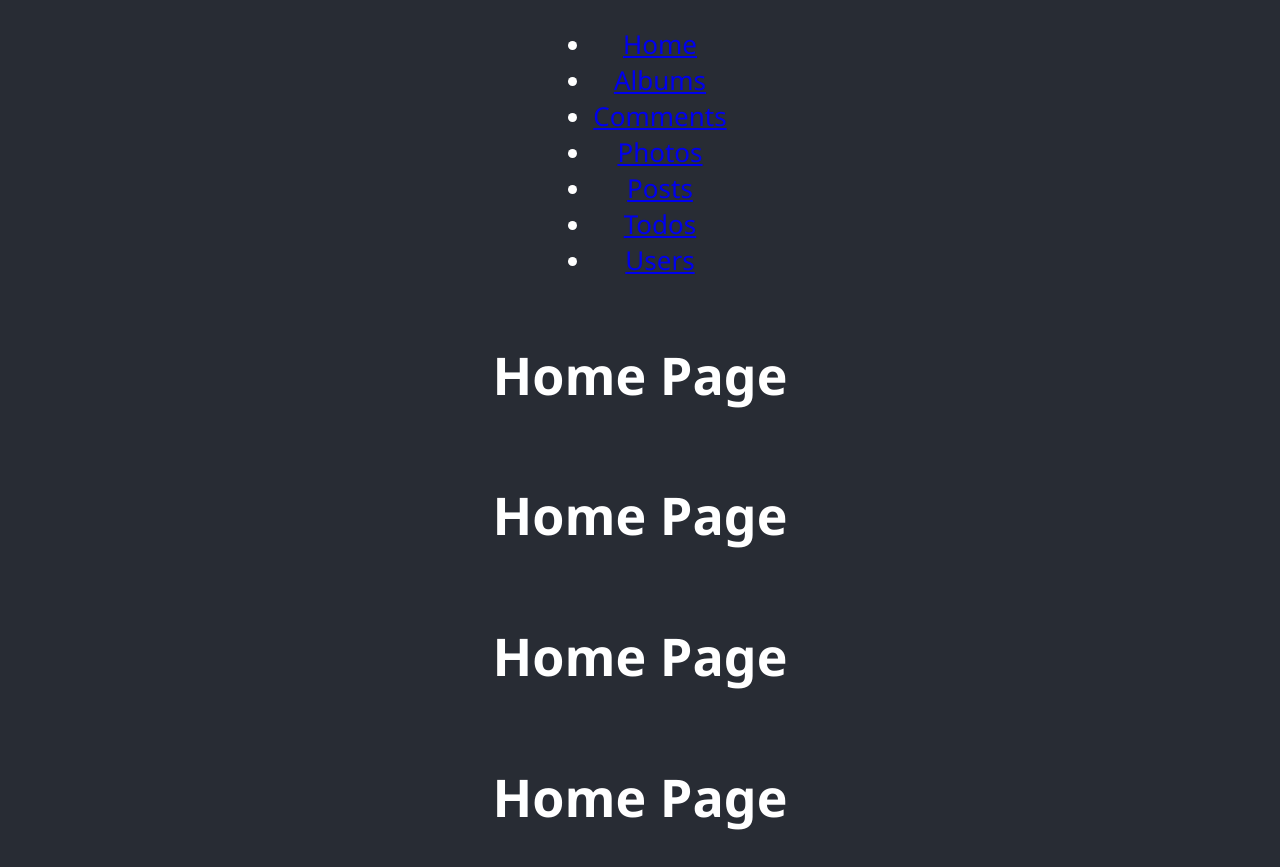
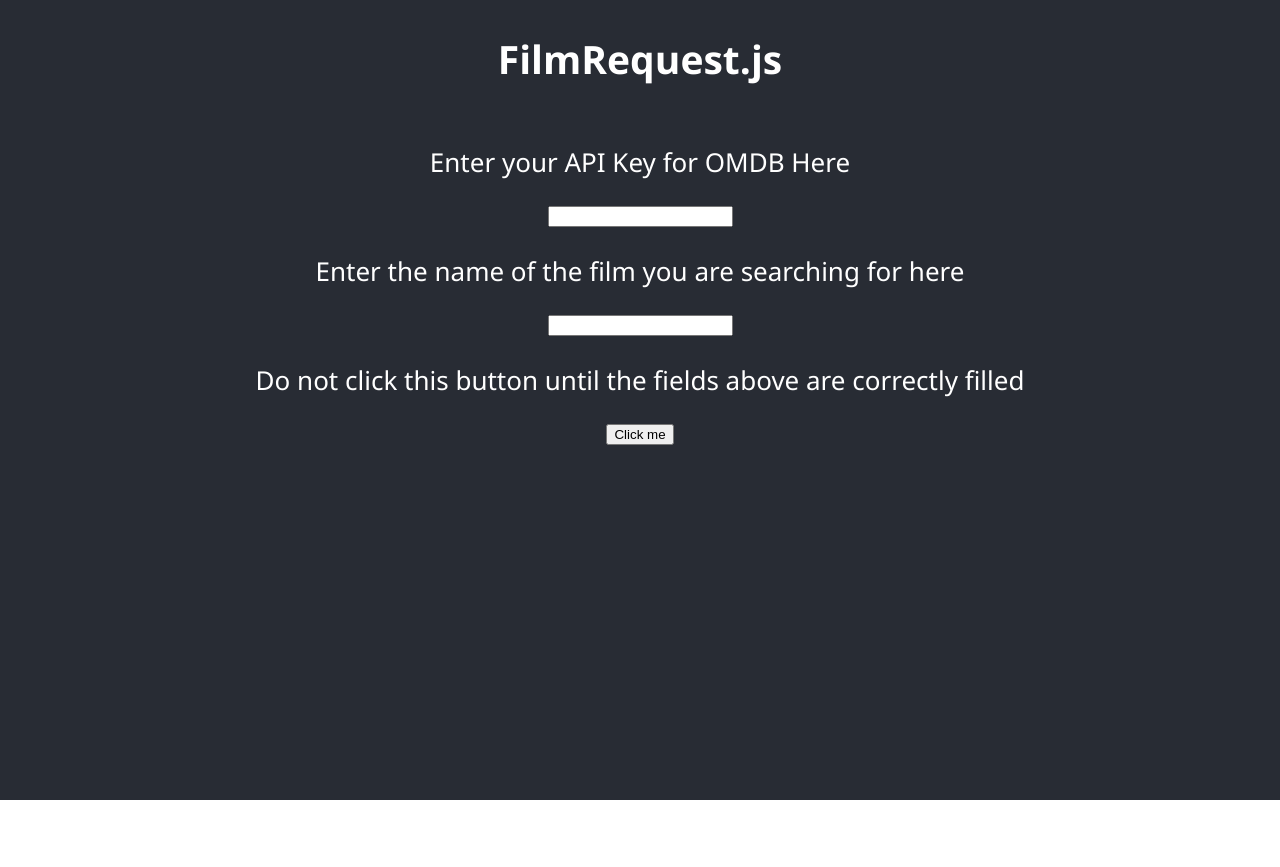
Before and after one commit to AelinaXY/demoreact, a React (Create React App) app: page / in a window 1280 px wide. After the commit the page ends 800 px from the top, so only its background shows below. Built offline with nearby package versions, Linux system fonts and the light colour scheme.

Commit message:
Add Film requests

```diff
--- a/package.json
+++ b/package.json
@@ -6,6 +6,7 @@
     "@testing-library/jest-dom": "^5.16.5",
     "@testing-library/react": "^13.4.0",
     "@testing-library/user-event": "^13.5.0",
+    "axios": "^1.4.0",
     "left-pad": "^1.3.0",
     "react": "^18.2.0",
     "react-dom": "^18.2.0",
--- a/src/App.js
+++ b/src/App.js
@@ -26,6 +26,7 @@ import commentJSON from './resources/comments.json';
 import photoJSON from './resources/photos.json';
 import todoJSON from './resources/todos.json';
 import postJSON from './resources/posts.json';
+import FilmAPI from './components/filmAPI';
 
 
 function App() {
@@ -95,7 +96,7 @@ function App() {
 
 
         {/* JSON Rendering*/}
-        <BrowserRouter>
+        {/* <BrowserRouter>
         <JSONNav />
 
         <Routes>
@@ -109,7 +110,9 @@ function App() {
 
 
             </Routes>
-            </BrowserRouter>
+            </BrowserRouter> */}
+
+            <FilmAPI/>
 
 
       </header>
--- /dev/null
+++ b/src/components/filmAPI.jsx
@@ -0,0 +1,82 @@
+import { useState, useEffect } from "react";
+import axios from "axios";
+import JSONrenderOne from "./jsonRouting/JSONrenderOne";
+
+const FilmAPI = () =>
+{
+    const [data, setData] = useState("");
+    const [apiKey, setApiKey] = useState("");
+    const [loaded, setLoaded] = useState(false);
+    const [filmTitle, setFilmTitle] = useState("");
+    const [error, setError] = useState("");
+
+
+
+    const updateApiKey = (e) => {
+        e.preventDefault();
+        setApiKey(e.target.value);
+    }
+
+
+    const makeRequest = (() =>{
+        setTimeout(() => {
+            console.log(apiKey, filmTitle);
+            axios.get("http://www.omdbapi.com/?apikey=" + apiKey + "&t=" + filmTitle)
+            .then((response) => {
+                setLoaded(true);
+                setData(response.data);
+                console.log(response.data);
+            }).catch((error) =>{
+                setError(error);
+                setLoaded(true);
+            })
+        },(5000))
+    })
+
+
+
+    if(data === "")
+    {
+        return(
+            <>
+        <h2>FilmRequest.js</h2>
+        <p>Enter your API Key for OMDB Here</p>
+        <input type="text" onChange={(e)=>updateApiKey(e)} />
+        <p>Enter the name of the film you are searching for here</p>
+        <input type="text" onChange={(e)=>setFilmTitle(e.target.value)} />
+        <p>
+            Do not click this button until the fields above are correctly filled
+        </p>
+        <button onClick={(e) => makeRequest(e)}>Click me</button>
+
+        </>
+        )
+    }
+
+    else
+    {
+
+        return(
+        <>
+        <h2>FilmRequest.js</h2>
+        <p>Enter your API Key for OMDB Here</p>
+        <input type="text" onChange={(e)=>updateApiKey(e)} />
+        <p>Enter the name of the film you are searching for here</p>
+        <input type="text" onChange={(e)=>setFilmTitle(e.target.value)} />
+        <p>
+            Do not click this button until the fields above are correctly filled
+        </p>
+        <button onClick={(e) => makeRequest(e)}>Click me</button>
+
+        {<JSONrenderOne data={data}/>}
+        </>
+        )
+
+    }
+
+
+
+
+}
+
+export default FilmAPI;
--- /dev/null
+++ b/src/components/jsonRouting/JSONrenderOne.jsx
@@ -0,0 +1,27 @@
+const JSONrenderOne = (JSONprop) => {
+    const JSONfile = JSONprop.data;
+
+    const dataObjectConvertor = (data) => {
+        let output = "";
+        for (const key in data)
+        {
+            if(typeof data[key] === 'object' && data[key] !== null)
+            {
+                output += key + ": " + dataObjectConvertor(data[key]);
+            }
+            else
+            {
+                output += key + ": " + data[key] + " | \n";
+            }
+        }
+        return output;
+
+    }
+
+return (
+    <>
+    {dataObjectConvertor(JSONfile)}
+    </>
+)
+}
+export default JSONrenderOne;
```
Also changed, not shown: 1 other file (tests, documents, lock files or other folders).
